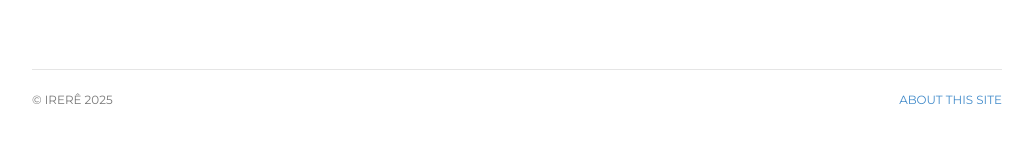
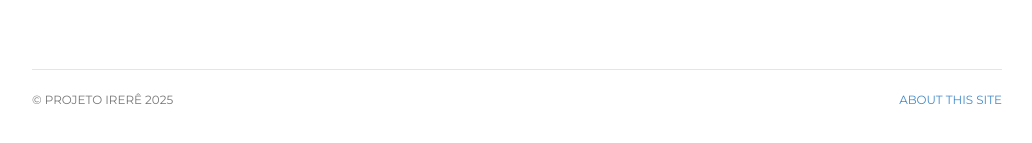
Before and after one commit to ProjetoIrere/projetoirere.github.io, a Jekyll site: the page built from index.html, in a window 1280 px wide. Shown: the part 421-564 px from the top of the page, without its empty margins (123-1155 px from the left). Built offline with Jekyll 4.4.1, drawn with Linux system fonts in a browser that asks for light colours.

Commit message:
small changes

```diff
--- a/404.html
+++ b/404.html
@@ -5,5 +5,5 @@
 
 <div class="error">
         	<h1>Whoah, that's a 404 Error</h1>
-        	<p class="lead">Hey, sorry, but the page you're trying to access doesn't exist. Try <a href="/" title="Jonathan McGlone homepage">going back to the homepage</a>, or use the navigation menu above to find what you're looking for.</p>
+        	<p class="lead">Hey, sorry, but the page you're trying to access doesn't exist. Try <a href="/" title="Projeto Irerê">going back to the homepage</a>, or use the navigation menu above to find what you're looking for.</p>
 </div>
--- a/_includes/footer.html
+++ b/_includes/footer.html
@@ -1,7 +1,7 @@
 <div class="footer">
 	<div class="row">
 	<div class="col-sm-8">
-	<p><small>&copy; Irerê 2025</small></p>
+	<p><small>&copy; Projeto Irerê 2025</small></p>
 	</div>
 	<div class="col-sm-4">
 	<p class="pull-right"><small><a href="/about" title="About this site">About this site</a></small></p>
--- a/contact/index.html
+++ b/contato/index.html
@@ -1,7 +1,7 @@
 ---
 layout: default
-title: Contact
-contact: active
+title: Contato
+contato: active
 description: Informação de contato sobre o Projeto Irerê.
 ---
 <div class="contact">
--- a/index.html
+++ b/index.html
@@ -8,7 +8,7 @@
 <!-- <div class="jumbotron"> -->
 <div class="row marketing">
 	<div class="col-sm-5">
-	<img  class="img-circle avatar" alt="Thiago Holleben" style="width:300px; height: 300px;"src="img/temporarypic.png">
+	<img  class="img-circle avatar" alt="Thiago Holleben" style="width:300px; height: 300px;"src="img/tempypic.jpg">
 	</div>
 	<div itemscope itemtype="http://data-vocabulary.org/Person" class="col-sm-7">
 	<p class="lead need-to-justify">Hi, I'm <span itemprop="name">Thiago Holleben</span>, a PhD candidate at Dalhousie University. My advisor is <a href="https://www.mathstat.dal.ca/~faridi/">Sara Faridi</a>.</p>
```
Also changed, not shown: other parts of index.html (+1 -1 lines), projetos/index.html (added, +16 -0 lines), imgs/temppic.jpg (added).
